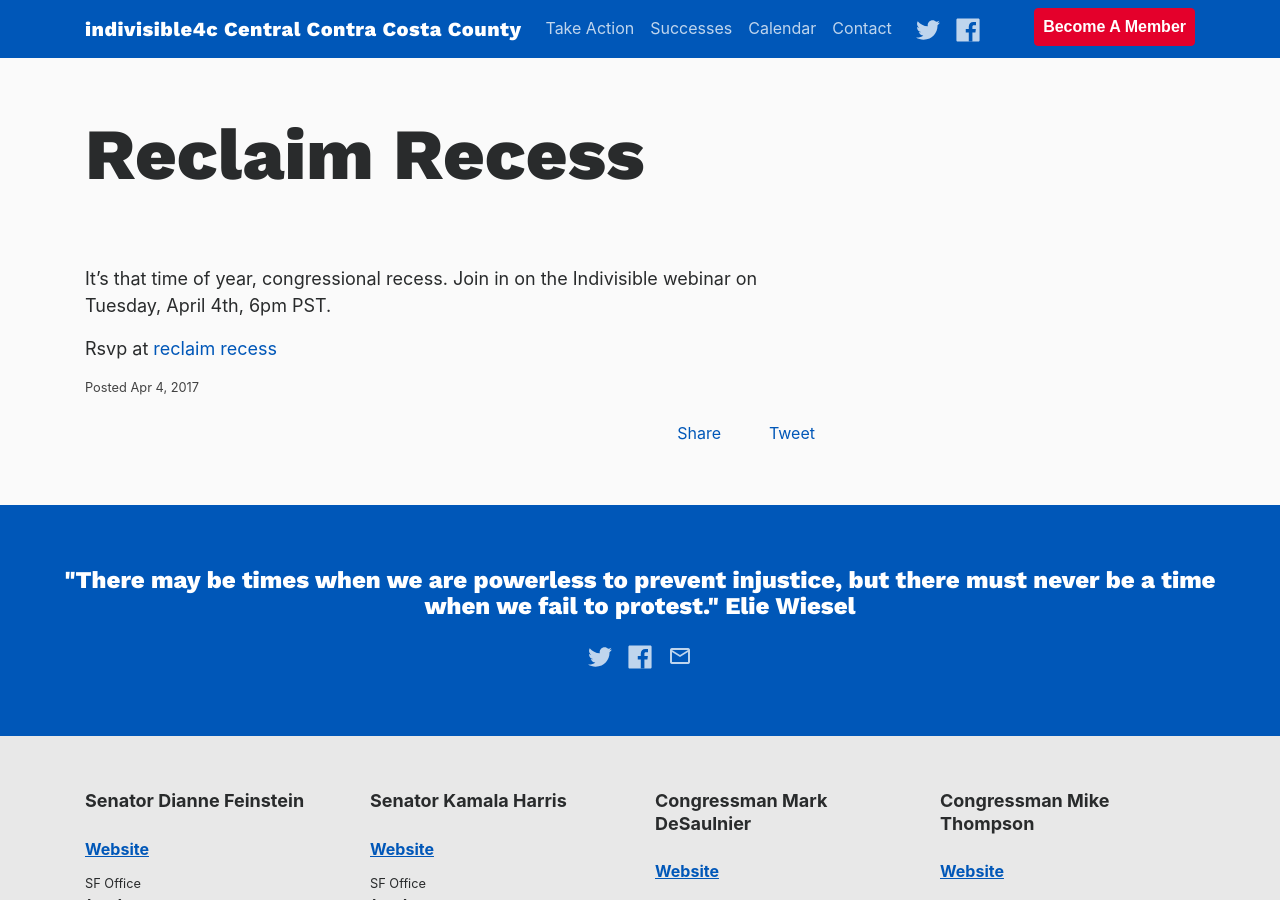
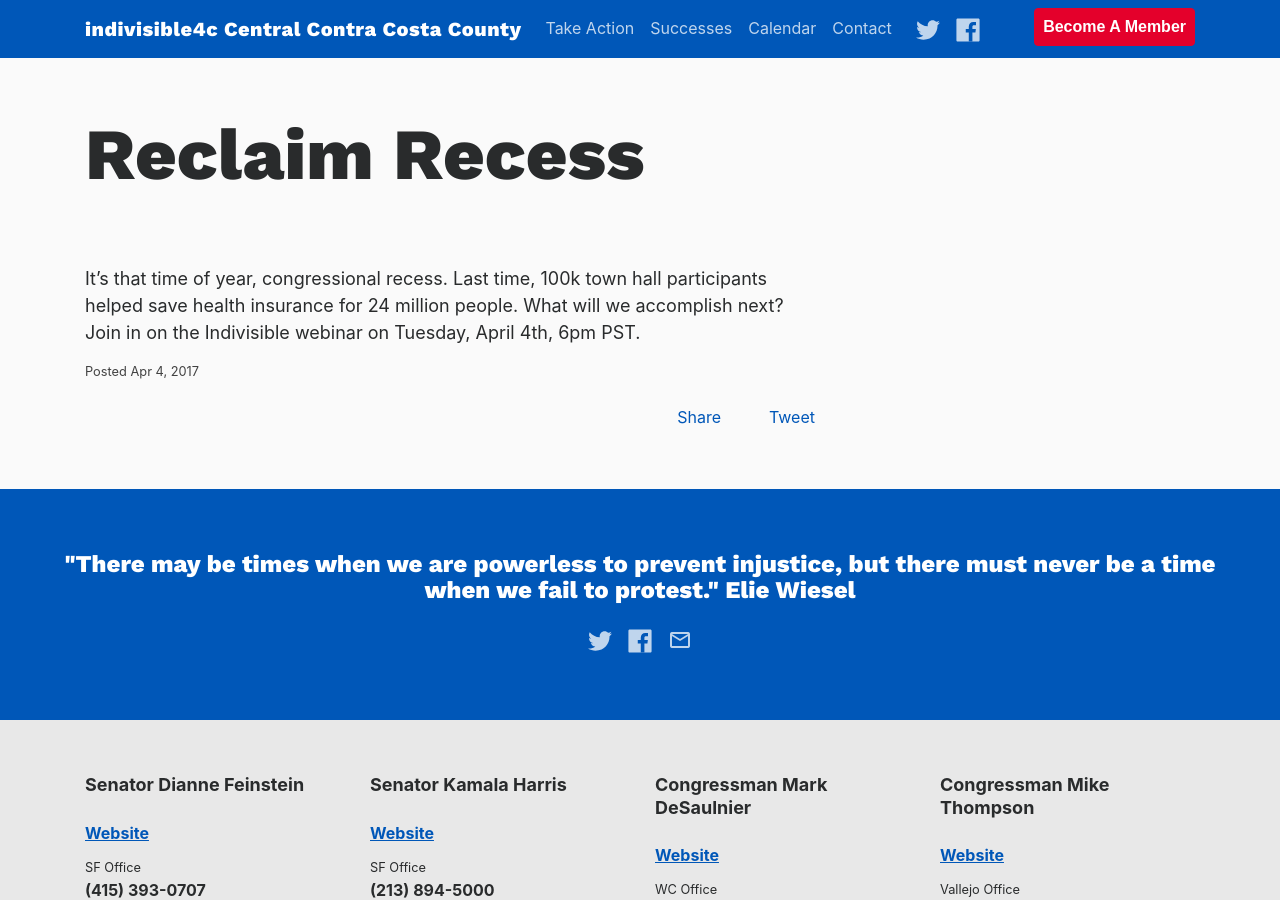
Before and after one commit to IndivisibleTemplate/BasicTemplate, a Jekyll site: the page built from _posts/2017-04-04-reclaim-recess.markdown, in a window 1280 px wide and 900 px high. Built offline with Jekyll 4.4.1, drawn with Linux system fonts in a browser that asks for light colours; nearby versions of some CDN libraries; comment, search, counter and statistics services are not loaded.

Commit message:
Updated Reclaim Recess

```diff
--- a/_posts/2017-04-04-reclaim-recess.markdown
+++ b/_posts/2017-04-04-reclaim-recess.markdown
@@ -5,6 +5,4 @@ is featured: true
 RSVP-link: https://www.indivisibleguide.com/reclaim-recess-round-2
 ---
 
-It's that time of year, congressional recess. Join in on the Indivisible webinar on Tuesday, April 4th, 6pm PST.
-
-Rsvp at [reclaim recess](https://www.indivisibleguide.com/reclaim-recess-round-2)
+It's that time of year, congressional recess. Last time, 100k town hall participants helped save health insurance for 24 million people. What will we accomplish next? Join in on the Indivisible webinar on Tuesday, April 4th, 6pm PST.
```
